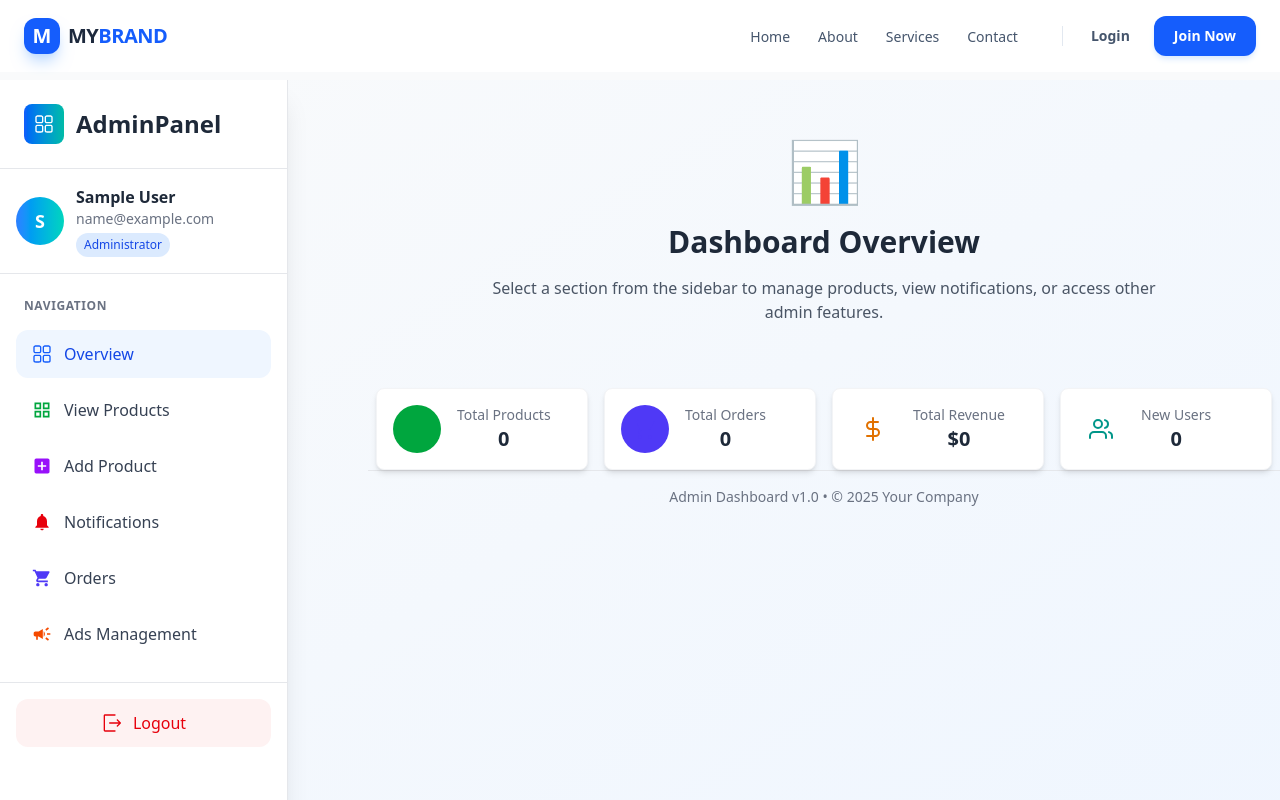
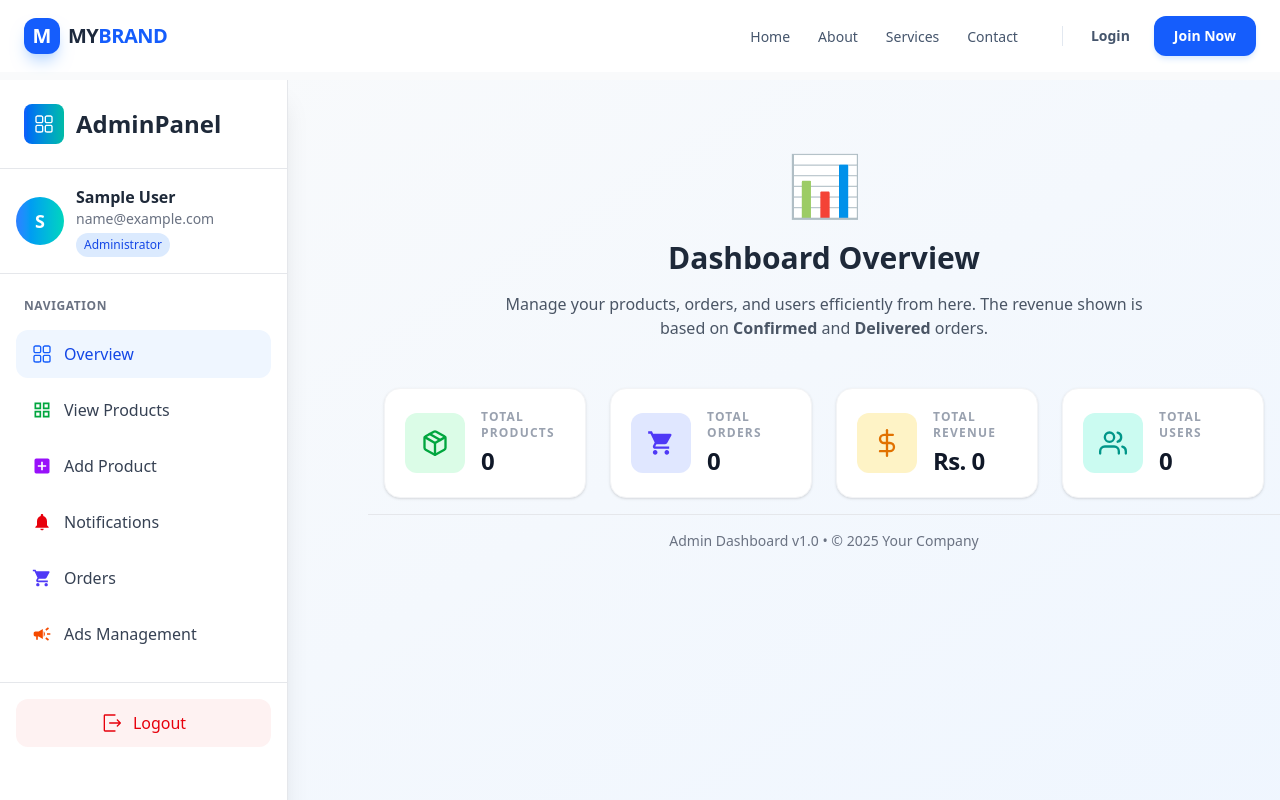
Before and after one commit to HimashGuruge/E-commerce-, a React (Vite) app: page /admin/dashboard in a window 1280 px wide. Built offline with nearby package versions, Linux system fonts and the light colour scheme; no server answers; sample sign-in values are in the browser's storage.

Commit message:
feat: enhance Dashboard and StatCard components with data fetching and improved UI

```diff
--- a/src/App.jsx
+++ b/src/App.jsx
@@ -9,6 +9,8 @@ import { GoogleOAuthProvider } from "@react-oauth/google";
 function App() {
 
   const googleClientId = import.meta.env.VITE_GOOGLE_CLIENT_ID
+
+
 
   return (
     <div>
--- a/src/components/pages/admin/Dashboard/DashboardRoutes.jsx
+++ b/src/components/pages/admin/Dashboard/DashboardRoutes.jsx
@@ -1,6 +1,6 @@
-// DashboardRoutes.jsx
-import React from "react";
+import React, { useState, useEffect } from "react";
 import { Routes, Route } from "react-router-dom";
+import axios from "axios";
 import AddProducts from "../addProducts";
 import AdminAllProductView from "../AdminAllProductView";
 import EditProducts from "../EditProducts";
@@ -12,22 +12,57 @@ import AdsManage from "@/components/pages/admin/AdsManage";
 import { FiPackage, FiUsers, FiDollarSign } from "react-icons/fi";
 import { MdShoppingCart } from "react-icons/md";
 
-export default function DashboardRoutes({ stats }) {
+const BACKEND_URL = import.meta.env.VITE_BACKEND_URL;
+
+export default function DashboardRoutes() {
+  const [stats, setStats] = useState({
+    totalProducts: 0,
+    totalOrders: 0,
+    totalRevenue: 0,
+    newUsers: 0
+  });
+
+  const [loading, setLoading] = useState(true); // Data load වෙනකම් පෙන්වන්න
+
+  useEffect(() => {
+    const fetchStats = async () => {
+      try {
+        const token = localStorage.getItem("token");
+        const response = await axios.get(`${BACKEND_URL}/api/orders/stats`, {
+          headers: { Authorization: `Bearer ${token}` }
+        });
+
+        if (response.data.success) {
+          setStats(response.data.stats);
+        }
+      } catch (error) {
+        console.error("Error fetching dashboard stats:", error);
+      } finally {
+        setLoading(false);
+      }
+    };
+    fetchStats();
+  }, []);
+
   return (
     <Routes>
       <Route
         index
         element={
-          <div className="flex-1 flex flex-col items-center justify-center text-center">
-            <div className="text-6xl mb-6">📊</div>
+          <div className="flex-1 flex flex-col items-center justify-center text-center p-4">
+            <div className="text-6xl mb-6 animate-bounce">📊</div>
             <h2 className="text-2xl lg:text-3xl font-bold text-gray-800 mb-4">
               Dashboard Overview
             </h2>
             <p className="text-gray-600 max-w-2xl mb-8">
-              Select a section from the sidebar to manage products, view
-              notifications, or access other admin features.
+              Manage your products, orders, and users efficiently from here.
+              The revenue shown is based on <b>Confirmed</b> and <b>Delivered</b> orders.
             </p>
-            <div className="grid grid-cols-2 md:grid-cols-4 gap-4 mt-8 w-full max-w-4xl">
+
+            {loading ? (
+              <div className="text-gray-500 font-medium">Fetching latest data...</div>
+            ) : (
+              <div className="grid grid-cols-1 sm:grid-cols-2 lg:grid-cols-4 gap-6 mt-4 w-full max-w-6xl">
                 <StatCard
                   icon={<FiPackage size={24} />}
                   title="Total Products"
@@ -43,16 +78,17 @@ export default function DashboardRoutes({ stats }) {
                 <StatCard
                   icon={<FiDollarSign size={24} />}
                   title="Total Revenue"
-                value={`$${stats.totalRevenue.toLocaleString()}`}
+                  value={`Rs. ${stats.totalRevenue.toLocaleString()}`}
                   color="text-amber-600"
                 />
                 <StatCard
                   icon={<FiUsers size={24} />}
-                title="New Users"
+                  title="Total Users"
                   value={stats.newUsers}
                   color="text-teal-600"
                 />
               </div>
+            )}
           </div>
         }
       />
--- a/src/components/pages/admin/Dashboard/StatCard.jsx
+++ b/src/components/pages/admin/Dashboard/StatCard.jsx
@@ -1,15 +1,33 @@
-// StatCard.jsx
 import React from "react";
 
 export default function StatCard({ icon, title, value, color }) {
+  const colorMap = {
+    "text-green-600": "bg-green-100",
+    "text-indigo-600": "bg-indigo-100",
+    "text-amber-600": "bg-amber-100",
+    "text-teal-600": "bg-teal-100",
+  };
+
+  const bgColor = colorMap[color] || "bg-gray-100";
+
+  // Revenue එකක් නම් Rs. 0 පෙන්වන්න, නැත්නම් සාමාන්‍ය 0 පෙන්වන්න
+  const displayValue = (value !== undefined && value !== null && value !== "Rs. NaN")
+    ? value
+    : (title === "Total Revenue" ? "Rs. 0" : "0");
+
   return (
-    <div className="bg-white p-4 rounded-lg shadow-md border border-gray-100 flex items-center space-x-4">
-      <div className={`p-3 rounded-full bg-opacity-10 ${color.replace("text-", "bg-")}`}>
-        {React.cloneElement(icon, { className: color })}
+    <div className="bg-white p-5 rounded-2xl shadow-sm border border-gray-100 flex items-center space-x-4 hover:shadow-md transition-all duration-300">
+      {/* Icon Container */}
+      <div className={`p-4 rounded-xl ${bgColor} flex items-center justify-center`}>
+        {React.cloneElement(icon, { className: `${color} w-7 h-7` })}
       </div>
-      <div>
-        <p className="text-sm font-medium text-gray-500">{title}</p>
-        <p className="text-xl font-bold text-gray-800">{value}</p>
+
+      {/* Text Data */}
+      <div className="text-left">
+        <p className="text-xs font-bold text-gray-400 uppercase tracking-widest mb-1">{title}</p>
+        <p className="text-2xl font-extrabold text-gray-900 tracking-tight">
+          {displayValue}
+        </p>
       </div>
     </div>
   );
```
Also changed, not shown: src/components/pages/Homepage.jsx (+2 -6 lines). Lines whose indentation alone changed are shown as unchanged.
